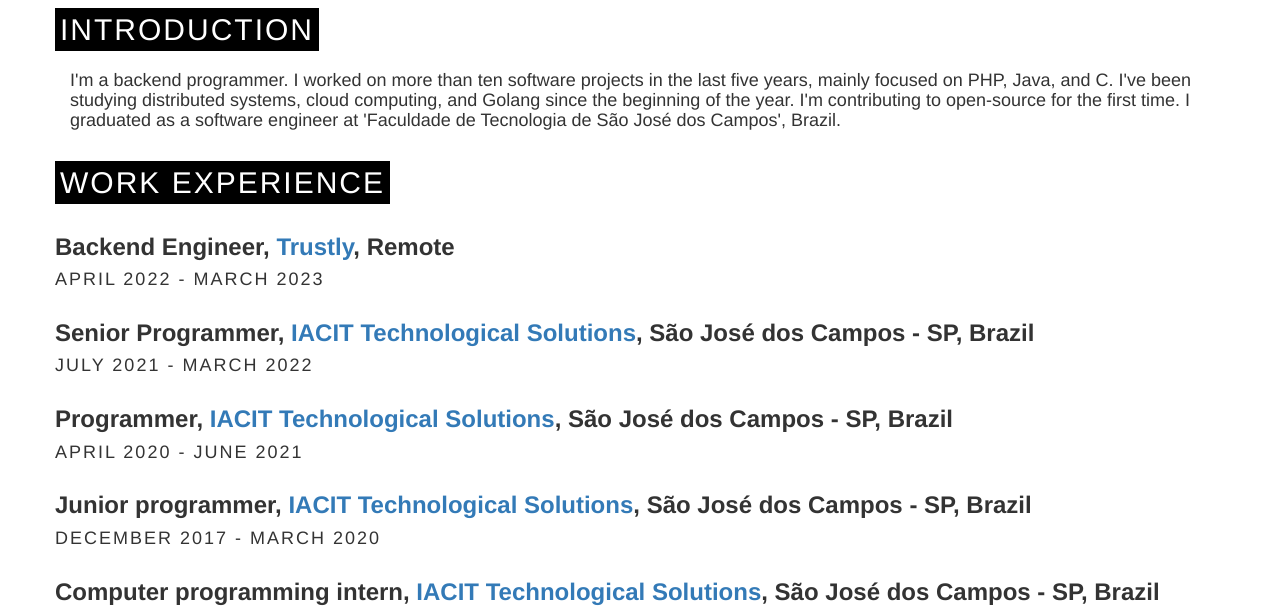
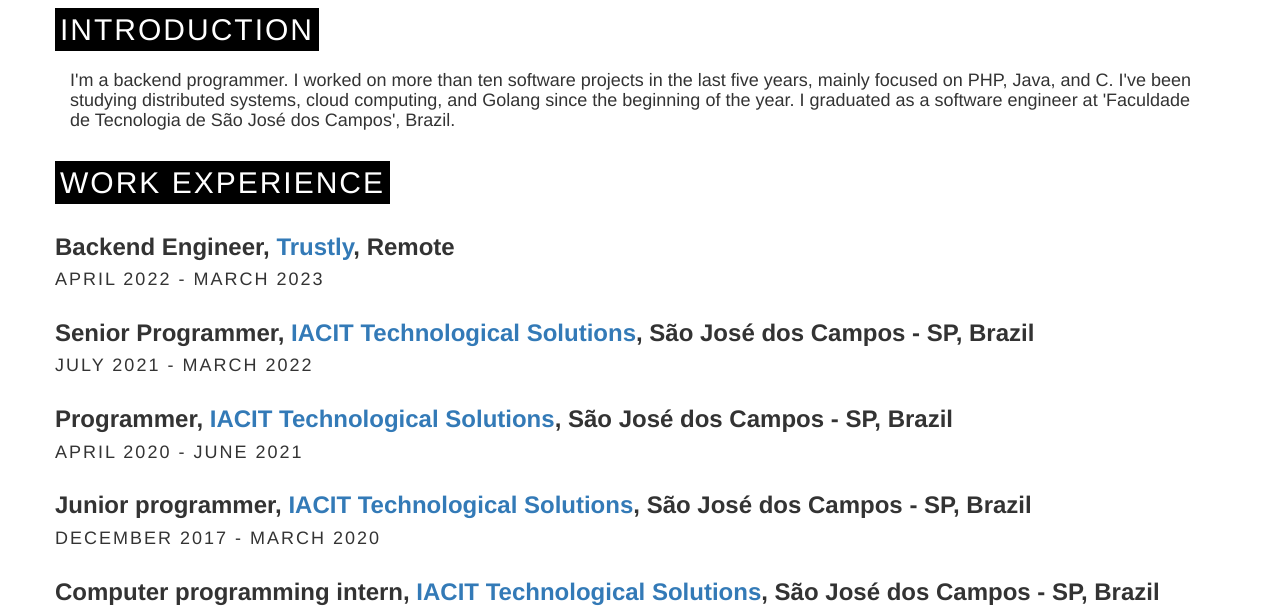
Before and after one commit to geovannyAvelar/geovannyAvelar.github.io, a plain HTML site: page index.html in a window 1280 px wide. Shown: the part 173-785 px from the top of the page. Drawn offline with nearby package versions, Linux system fonts and the light colour scheme.

Commit message:
Update index.html

```diff
--- a/index.html
+++ b/index.html
@@ -51,7 +51,7 @@
                     <h4>
                         I'm a backend programmer. I worked on more than ten software projects in the last five years,
                         mainly focused on PHP, Java, and C. I've been studying distributed systems, cloud computing,
-                        and Golang since the beginning of the year. I'm contributing to open-source for the first time.
+                        and Golang since the beginning of the year.
                         I graduated as a software engineer at 'Faculdade de Tecnologia de São José dos Campos', Brazil.
                     </h4>
                 </div>
```
